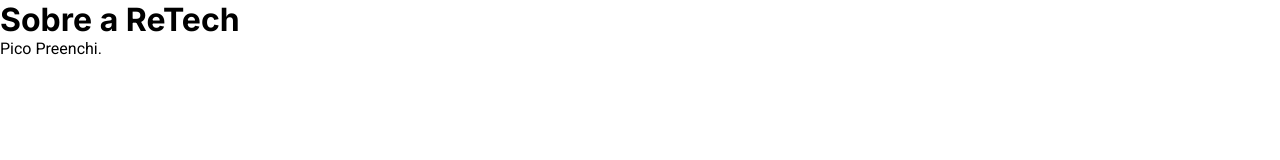
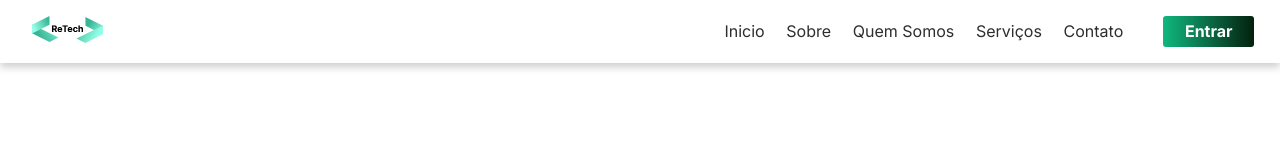
Before and after one commit to ReTech-5/Sprint2, a plain HTML site: page Individual/Gleison_Almeida/views/navbar.html in a window 1280 px wide. Drawn offline with Linux system fonts and the light colour scheme.

Commit message:
Adicionando o HTML e o CSS da navbar do site

```diff
--- a/Individual/Gleison_Almeida/style/global.css
+++ b/Individual/Gleison_Almeida/style/global.css
@@ -24,6 +24,7 @@
 a {
 
     text-decoration: none;
+    color: inherit;
 
 }
 
@@ -64,6 +65,7 @@
 
     /* cores dos textos */
     --text-padrao-color: #000000;
+    --text-navbar-color: #2D2E2E;
     --text-bg-escuro-color: #FFFFFF;
     --text-destaque-color: #10B77F;
 
--- /dev/null
+++ b/Individual/Gleison_Almeida/style/navbar.css
@@ -0,0 +1,86 @@
+.navbar{
+
+    font-family: 'Inter', sans-serif;
+    color: var(--text-navbar-color)
+
+}
+
+.container {
+
+    display: flex;
+    flex-direction: row;
+    z-index: 1000;
+    box-shadow: 0 4px 8px rgba(0, 0, 0, 0.2);
+
+}
+
+#logoNav{
+
+    margin: 1rem 2rem;
+
+}
+
+
+#logoNav img{
+
+    width: 11%;
+
+}
+
+.nav{
+
+    display: flex;
+    width: 70%;
+    align-items: center;
+    justify-content: space-around;
+
+}
+
+.ul_nav{
+
+    display: flex;
+    width: 70%;
+    justify-content: space-between;
+
+}
+
+.ul_nav li:hover {
+
+    color: var(--text-destaque-color);
+
+}
+
+#page_atual {
+
+    color: var(--text-destaque-color);
+    font-weight: bold;
+}
+
+.bt_nav{
+
+    display: flex;
+    height: 50%;
+    width: 20%;
+    justify-content: center
+
+}
+
+.button{
+
+    background: linear-gradient(90deg, var(--bg-bt-gradiend-claro) 0%, var(--bg-bt-gradiend-escuro) 100%);
+    color: var(--bt-text-color);
+    font-weight: bold;
+
+}
+
+#bt_login{
+
+    display: flex;
+    align-items: center;
+    justify-content: center;
+    border-radius: 3px;
+    width: 80%;
+    height: 100%;
+
+
+}
--- a/Individual/Gleison_Almeida/views/navbar.html
+++ b/Individual/Gleison_Almeida/views/navbar.html
@@ -5,12 +5,43 @@
     <meta name="viewport" content="width=device-width, initial-scale=1.0">
     <title>Document</title>
     <link rel="stylesheet" href="../style/global.css">
+    <link rel="stylesheet" href="../style/navbar.css">
 </head>
 <body>
 
-    <h1 class="title"> Sobre a ReTech </h1>
-    <p>Pico Preenchi.</p>
+    <!-- Inicio da Navbar -->
 
+    <header class="navbar">
+        <div class="container">
+
+            <div id="logoNav">
+                <a href=""><img src="../assets/img/Logo.svg" alt=""></a>
+            </div>
+
+            <nav class="nav">
+
+                <ul class="ul_nav">
+
+                    <li><a href="">Inicio</a></li>
+                    <li><a href="">Sobre</a></li>
+                    <li><a href="">Quem Somos</a></li>
+                    <li><a href="">Serviços</a></li>
+                    <li><a href="">Contato</a></li>
+
+                </ul>
+
+                <ul class="bt_nav">
+
+                    <li class="button" id="bt_login" ><a href="">Entrar</a></li>
+
+                </ul>
+
+            </nav>
+
+        </div>
+    </header>
+
+    <!-- Fim da Navbar -->
 
 </body>
 </html>
```
Also changed, not shown: Individual/Arthur_Rodrigues/style.cssV2.css (deleted), Individual/Gleison_Almeida/assets/img/Logo.svg (added).
